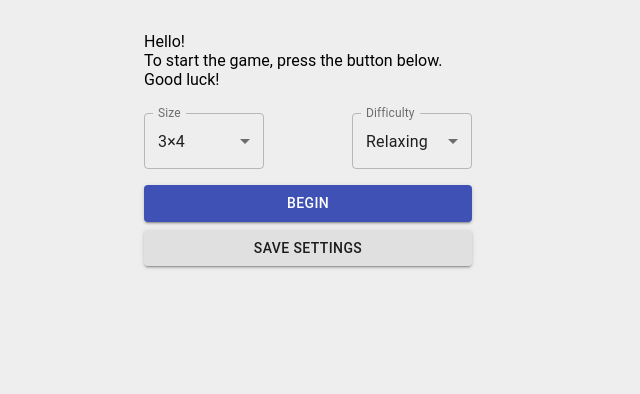
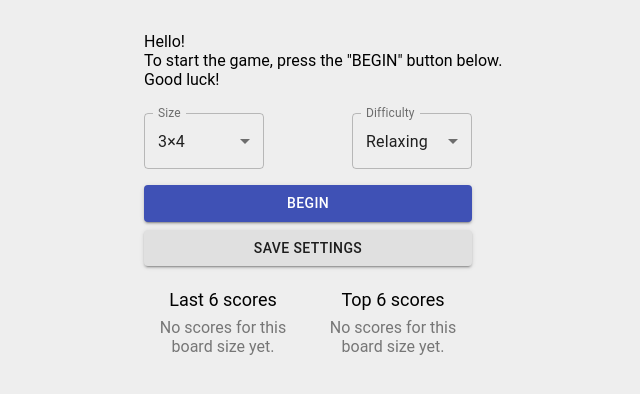
Before and after one commit to kkosmowski/memory-game, a React (Create React App) app: page / in a window 1280 px wide. Shown: the top 394 px of the page, without its empty margins (332-972 px from the left). Built offline with nearby package versions, Linux system fonts and the light colour scheme.

Commit message:
feat(high-scores): keep track of last and top scores

```diff
--- a/src/App.tsx
+++ b/src/App.tsx
@@ -6,9 +6,13 @@ import { Difficulty } from './enums/difficulty.enum';
 import { EndScreen } from './components/EndScreen/EndScreen';
 import { getPairsCount } from './utils/get-pairs-count.util';
 import { StorageUtil } from './utils/storage.util';
-import { STORAGE_SETTINGS_KEY } from './consts/storage.consts';
+import { STORAGE_HIGH_SCORES_KEY, STORAGE_SETTINGS_KEY } from './consts/storage.consts';
 import { EndData } from './interfaces/end-data.interface';
 import { getGameTime } from './utils/get-game-time.util';
+import { HighScores, HighScoresLists } from './interfaces/high-scores.interfaces';
+import { getBoardSizeFromGameSettings } from './utils/get-board-size-from-game-settings.util';
+import { NUMBER_OF_SCORES } from './consts/high-scores.consts';
+import { BoardSize } from './enums/board-size.enum';
 
 const cols = 4;
 const rows = 3;
@@ -27,9 +31,11 @@ function App() {
   const [settings, setSettings] = useState<GameSettings>(defaultGameSettings);
   const [startingTime, setStartingTime] = useState<Date>();
   const [endData, setEndData] = useState<EndData | null>(null);
+  const [storedHighScores, setStoredHighScores] = useState<HighScores | null>(null);
 
   useEffect(() => {
     checkStorageForGameSettings();
+    checkStorageForHighScores();
   }, []);
 
   useEffect(() => {
@@ -62,6 +68,7 @@ function App() {
       },
       difficulty: settings.difficulty,
     });
+    saveHighScores(true, +timeInSeconds.toFixed(2));
   };
 
   const onSettingsChange = (newSettings: GameSettings): void => {
@@ -81,13 +88,64 @@ function App() {
       },
       difficulty: settings.difficulty,
     });
+    saveHighScores(false, settings.gameTime);
   };
 
   const checkStorageForGameSettings = (): void => {
-    const savedSettings: GameSettings | null = StorageUtil.get(STORAGE_SETTINGS_KEY);
+    const savedSettings: GameSettings | null = StorageUtil.get<GameSettings>(STORAGE_SETTINGS_KEY);
     if (savedSettings) {
       setSettings(savedSettings);
     }
+  };
+
+  const checkStorageForHighScores = (): void => {
+    const highScores: HighScores | null = StorageUtil.get<HighScores>(STORAGE_HIGH_SCORES_KEY);
+    setStoredHighScores(highScores);
+  };
+
+  const saveHighScores = (won: boolean, time: number): void => {
+    const currentBoardSize: BoardSize = getBoardSizeFromGameSettings(settings);
+    let currentHighScores: HighScoresLists = {
+      top: [],
+      last: []
+    };
+    if (storedHighScores && storedHighScores[currentBoardSize]) {
+      currentHighScores = storedHighScores[currentBoardSize];
+    }
+
+    if (won) {
+      updateTopHighScores(currentHighScores.top, time);
+    }
+    updateLastHighScores(currentHighScores.last, time);
+    setNewHighScores(currentBoardSize, currentHighScores);
+  };
+
+  const updateTopHighScores = (scores: number[], time: number): void => {
+    if (scores.length < NUMBER_OF_SCORES || !scores[scores.length - 1] || scores[scores.length - 1] > time) {
+      scores.push(time);
+      scores.sort((timeA, timeB) => timeA - timeB);
+      trimScoresIfNecessary(scores);
+    }
+  };
+
+  const updateLastHighScores = (scores: number[], time: number): void => {
+    scores.unshift(time);
+    trimScoresIfNecessary(scores);
+  };
+
+  const trimScoresIfNecessary = (scores: number[]): void => {
+    if (scores.length > NUMBER_OF_SCORES) {
+      scores.length = NUMBER_OF_SCORES;
+    }
+  };
+
+  const setNewHighScores = (boardSize: BoardSize, highScoresLists: HighScoresLists): void => {
+    const newHighScores: HighScores = {
+      ...storedHighScores!,
+      [boardSize]: highScoresLists
+    };
+    setStoredHighScores(newHighScores);
+    StorageUtil.set<HighScores>(STORAGE_HIGH_SCORES_KEY, newHighScores);
   };
 
   return initialized
@@ -101,6 +159,7 @@ function App() {
       onStart={ onStart }
       onSettingsChange={ onSettingsChange }
       gameSettings={ settings }
+      highScores={ storedHighScores }
     />;
 }
 
--- a/src/components/EndScreen/EndScreen.tsx
+++ b/src/components/EndScreen/EndScreen.tsx
@@ -17,7 +17,7 @@ export function EndScreen({ data, onRestart }: Props): ReactElement {
   return (
     <>
       <EndTextContainer>
-        <p>{ title }</p>
+        { title }
         { score }
         <p>{ data.won ? winMessage : lossMessage }</p>
 
--- /dev/null
+++ b/src/components/StartScreen/HighScoresList.tsx
@@ -0,0 +1,70 @@
+import { List, ListItem } from '@material-ui/core';
+import { HighScoresListVariant } from '../../enums/high-scores-list-variant.enum';
+import { ReactElement, useEffect, useState } from 'react';
+import { HighScores } from '../../interfaces/high-scores.interfaces';
+import { BoardSize } from '../../enums/board-size.enum';
+import { NUMBER_OF_SCORES } from '../../consts/high-scores.consts';
+import styled from 'styled-components';
+
+interface Props {
+  highScores: HighScores | null;
+  variant: HighScoresListVariant;
+  boardSize: BoardSize;
+}
+
+export function HighScoresList({ highScores, variant, boardSize }: Props) {
+  const [currentHighScores, setCurrentHighScores] = useState<ReactElement[]>([]);
+  const [title, setTitle] = useState<string>('');
+
+  useEffect(() => {
+    const firstWord: string = variant === HighScoresListVariant.Last ? 'Last' : 'Top';
+    setTitle(`${ firstWord } ${ NUMBER_OF_SCORES } scores`);
+  }, [variant]);
+
+  useEffect(() => {
+    if (highScores && boardSize) {
+      getSpecificHighScores(boardSize);
+    }
+  }, [boardSize, highScores]);
+
+  const getSpecificHighScores = (boardSize: BoardSize): void => {
+    let highScoresList: ReactElement[] = [];
+    if (highScores![boardSize] && highScores![boardSize] && highScores![boardSize][variant]) {
+      highScoresList = highScores![boardSize][variant].map((value, index) => (
+        <ListItem key={ index }>{ index + 1 }. { value }s</ListItem>
+      ));
+    }
+    setCurrentHighScores(highScoresList);
+  };
+
+  return (
+    <HigScoresListComponent>
+      <HighScoresListTitle>{ title }</HighScoresListTitle>
+      { currentHighScores.length
+        ? <List>{ currentHighScores }</List>
+        : <NoScores>No scores for this board size yet.</NoScores>
+      }
+    </HigScoresListComponent>
+  );
+}
+
+const HigScoresListComponent = styled.section`
+  display: flex;
+  flex-direction: column;
+  align-items: center;
+
+  ul > li:first-child {
+    padding-top: 0;
+  }
+`;
+
+const HighScoresListTitle = styled.h2`
+  font-size: 18px;
+  font-weight: 400;
+  margin-bottom: 8px;
+`;
+
+const NoScores = styled.p`
+  text-align: center;
+  opacity: 0.5;
+`;
--- /dev/null
+++ b/src/components/StartScreen/StartScreen.styles.ts
@@ -0,0 +1,31 @@
+import styled from 'styled-components';
+
+export const Wrapper = styled.main`
+  display: flex;
+  flex-direction: column;
+  width: 100%;
+  max-width: 360px;
+  padding: 0 16px;
+  margin-bottom: -8px;
+
+  > .MuiButton-root {
+    margin-bottom: 8px;
+  }
+`;
+
+export const InstructionsText = styled.p`
+  white-space: pre;
+`;
+
+export const Controls = styled.section`
+  display: flex;
+  justify-content: space-between;
+  width: 100%;
+  padding: 24px 0 16px;
+`;
+
+export const HighScoresWrapper = styled.aside`
+  display: grid;
+  grid-template-columns: 1fr 1fr;
+  grid-gap: var(--margin);
+`;
--- a/src/components/StartScreen/StartScreen.tsx
+++ b/src/components/StartScreen/StartScreen.tsx
@@ -1,27 +1,30 @@
 import Button from '@material-ui/core/Button';
 import { ChangeEvent, ReactElement, useEffect, useState } from 'react';
-import styled from 'styled-components';
 import { GameSettings } from '../../interfaces/game-settings.interface';
 import { CustomSelect } from './CustomSelect';
 import { Difficulty } from '../../enums/difficulty.enum';
 import { BoardSize } from '../../enums/board-size.enum';
 import { getBoardSizeFromGameSettings } from '../../utils/get-board-size-from-game-settings.util';
-import { getGameTime } from '../../utils/get-game-time.util';
 import { getPairsCount } from '../../utils/get-pairs-count.util';
 import { StorageUtil } from '../../utils/storage.util';
 import { STORAGE_SETTINGS_KEY } from '../../consts/storage.consts';
 import { boardSizeChar } from '../../consts/board-size.consts';
+import { Controls, HighScoresWrapper, InstructionsText, Wrapper } from './StartScreen.styles';
+import { HighScoresList } from './HighScoresList';
+import { HighScoresListVariant } from '../../enums/high-scores-list-variant.enum';
+import { HighScores } from '../../interfaces/high-scores.interfaces';
 
 interface Props {
   onStart: () => void;
   onSettingsChange: (s: GameSettings) => void;
   gameSettings: GameSettings;
+  highScores: HighScores | null;
 }
 
-export function StartScreen({ onStart, onSettingsChange, gameSettings }: Props): ReactElement {
+export function StartScreen({ onStart, onSettingsChange, gameSettings, highScores }: Props): ReactElement {
   const [settings, setSettings] = useState<GameSettings>(gameSettings);
   const [selectedSize, setSelectedSize] = useState<BoardSize>(getBoardSizeFromGameSettings(gameSettings));
-  const instructions = `Hello!\nTo start the game, press the button below.\nGood luck!`;
+  const instructions = `Hello!\nTo start the game, press the "BEGIN" button below.\nGood luck!`;
   const difficulties = Object.values(Difficulty);
   const sizes = Object.values(BoardSize);
 
@@ -78,30 +81,19 @@ export function StartScreen({ onStart, onSettingsChange, gameSettings }: Props):
 
       <Button onClick={ onStart } variant="contained" color="primary">Begin</Button>
       <Button onClick={ onSettingsSave } variant="contained">Save settings</Button>
+
+      <HighScoresWrapper>
+        <HighScoresList
+          highScores={ highScores }
+          variant={ HighScoresListVariant.Last }
+          boardSize={ selectedSize }
+        />
+        <HighScoresList
+          highScores={ highScores }
+          variant={ HighScoresListVariant.Top }
+          boardSize={ selectedSize }
+        />
+      </HighScoresWrapper>
     </Wrapper>
   );
 }
-
-const Wrapper = styled.main`
-  display: flex;
-  flex-direction: column;
-  width: 100%;
-  max-width: 360px;
-  padding: 0 16px;
-  margin-bottom: -8px;
-
-  > .MuiButton-root {
-    margin-bottom: 8px;
-  }
-`;
-
-const InstructionsText = styled.p`
-  white-space: pre;
-`;
-
-const Controls = styled.section`
-  display: flex;
-  justify-content: space-between;
-  width: 100%;
-  padding: 24px 0 16px;
-`;
--- /dev/null
+++ b/src/consts/high-scores.consts.ts
@@ -0,0 +1 @@
+export const NUMBER_OF_SCORES = 6;
--- a/src/consts/storage.consts.ts
+++ b/src/consts/storage.consts.ts
@@ -1 +1,2 @@
 export const STORAGE_SETTINGS_KEY = 'settings';
+export const STORAGE_HIGH_SCORES_KEY = 'highScores';
--- /dev/null
+++ b/src/enums/high-scores-list-variant.enum.ts
@@ -0,0 +1,4 @@
+export enum HighScoresListVariant {
+  Top= 'top',
+  Last = 'last'
+}
--- /dev/null
+++ b/src/interfaces/high-scores.interfaces.ts
@@ -0,0 +1,5 @@
+import { BoardSize } from '../enums/board-size.enum';
+import { HighScoresListVariant } from '../enums/high-scores-list-variant.enum';
+
+export type HighScoresLists = Record<HighScoresListVariant, number[]>;
+export type HighScores = Record<BoardSize, HighScoresLists>;
```
